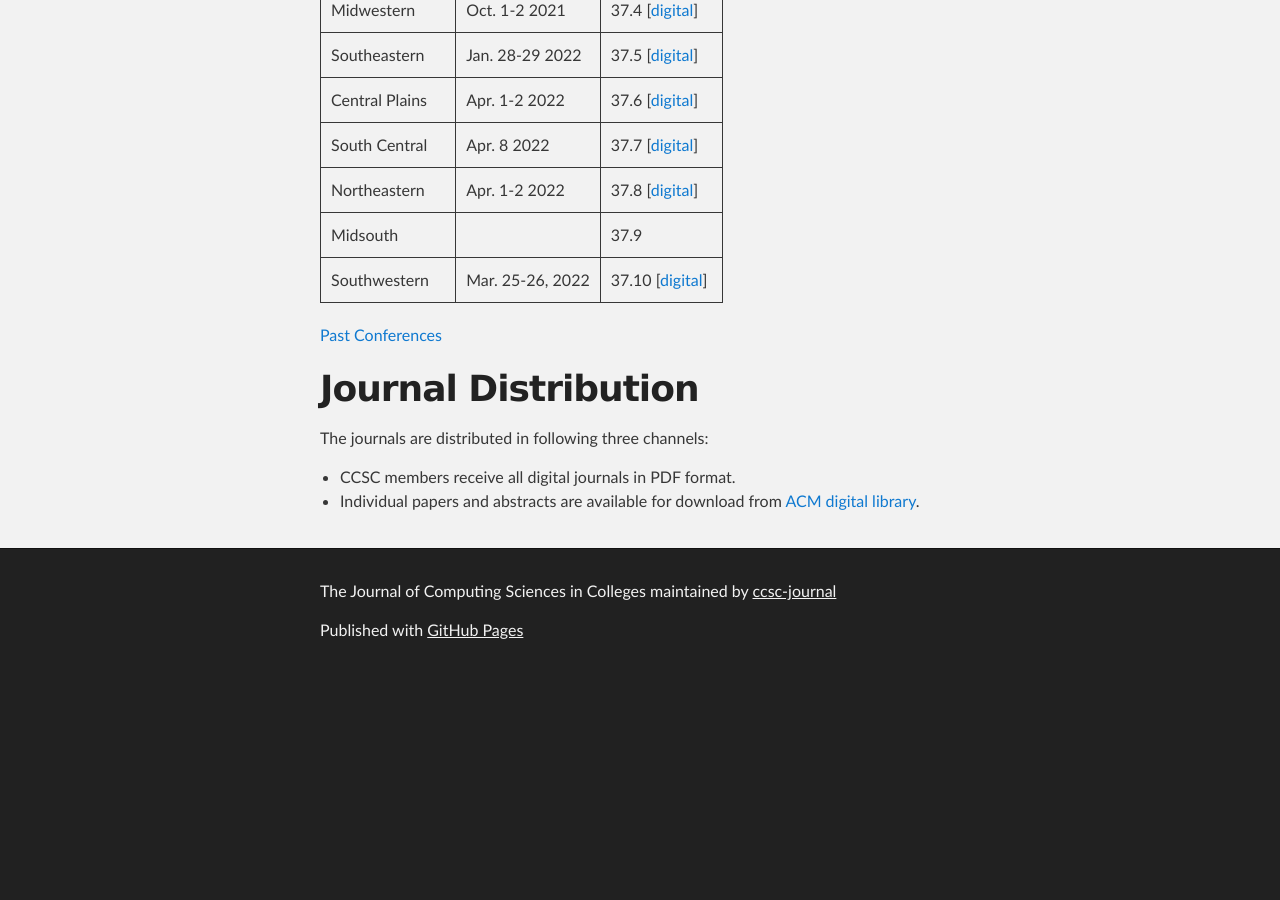
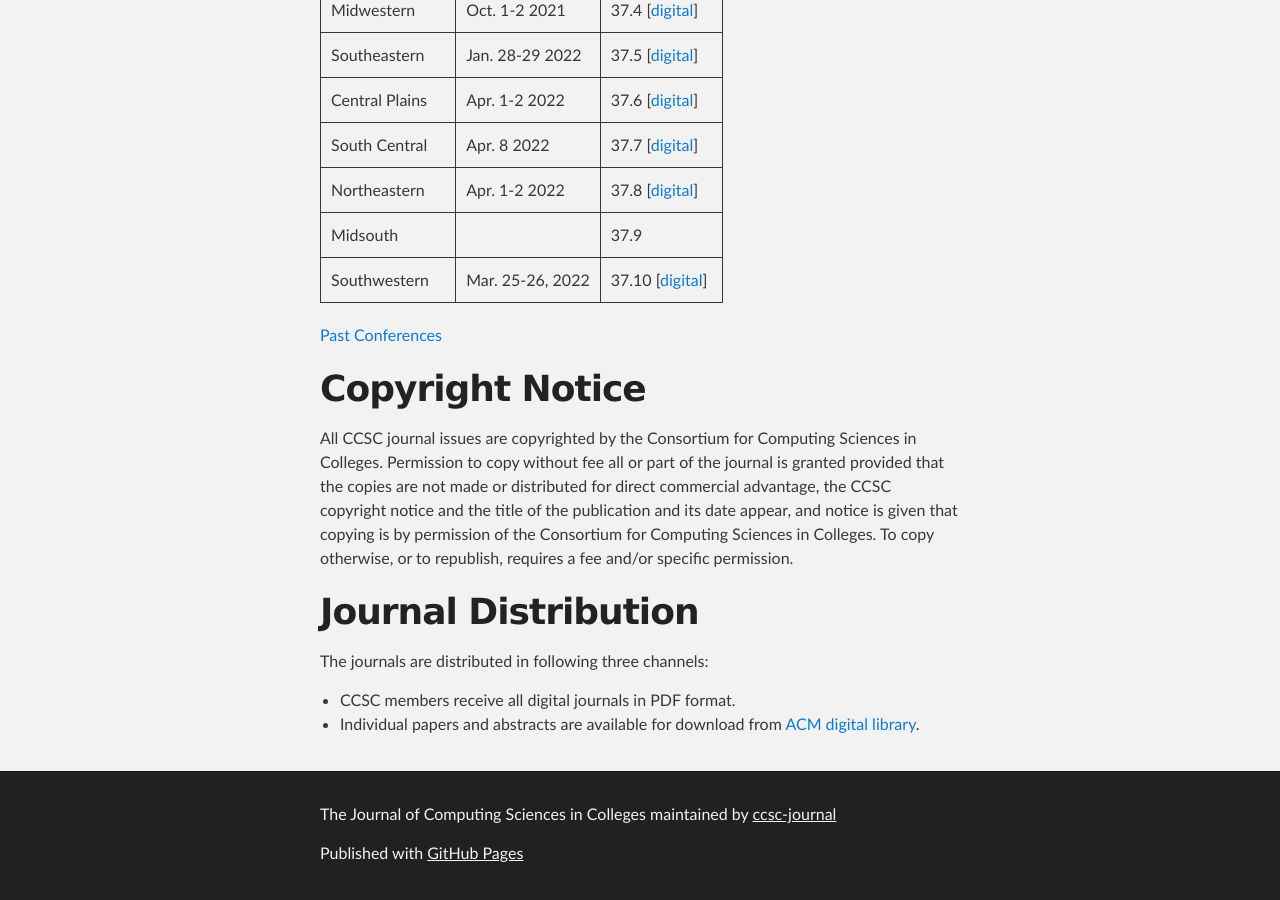
Before and after one commit to ccsc-journal/ccsc-editor, a Jekyll site: the page built from docs/index.md, in a window 1280 px wide and 900 px high, scrolled down 2132 px. Built offline with Jekyll 4.4.1, drawn with Linux system fonts in a browser that asks for light colours; our own code applies the rules of GitHub Pages for plain Markdown files; before the commit the page ends 2809 px from its top, so only the background shows below that.

Commit message:
add copyright notice

```diff
--- a/docs/index.md
+++ b/docs/index.md
@@ -62,6 +62,15 @@ Sciences in Colleges" according to the following schedule.
 
 [Past Conferences](https://lubaochuan.github.io/ccsc-editor/past_conferences.html)
 
+# Copyright Notice
+All CCSC journal issues are copyrighted by the Consortium for Computing Sciences
+in Colleges. Permission to copy without fee all or part of the journal is granted
+provided that the copies are not made or distributed for direct commercial
+advantage, the CCSC copyright notice and the title of the publication and its date
+appear, and notice is given that copying is by permission of the Consortium for
+Computing Sciences in Colleges. To copy otherwise, or to republish, requires a
+fee and/or specific permission.
+
 # Journal Distribution
 
 The journals are distributed in following three channels:
```
